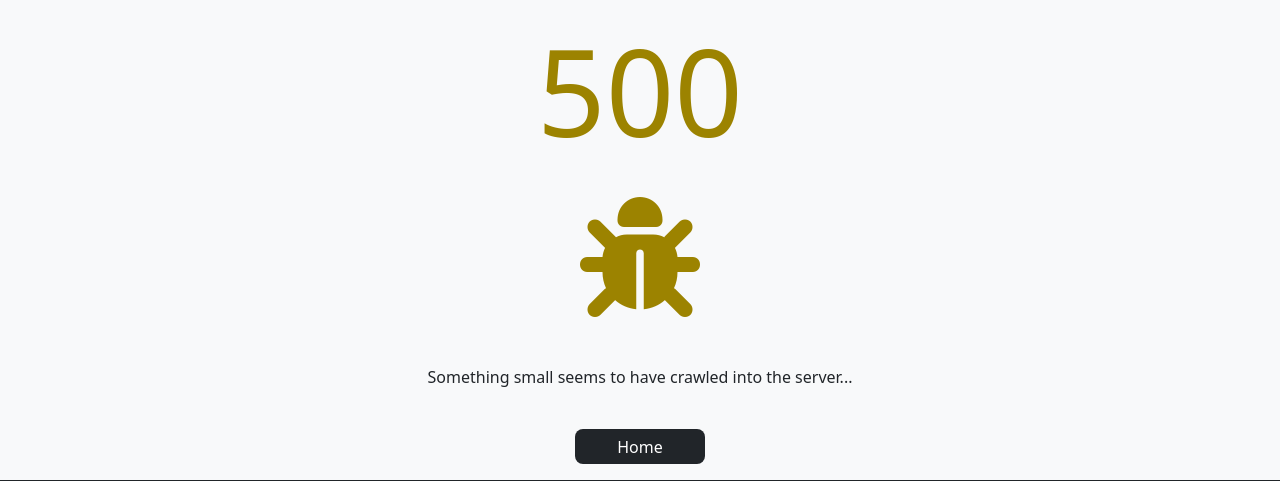
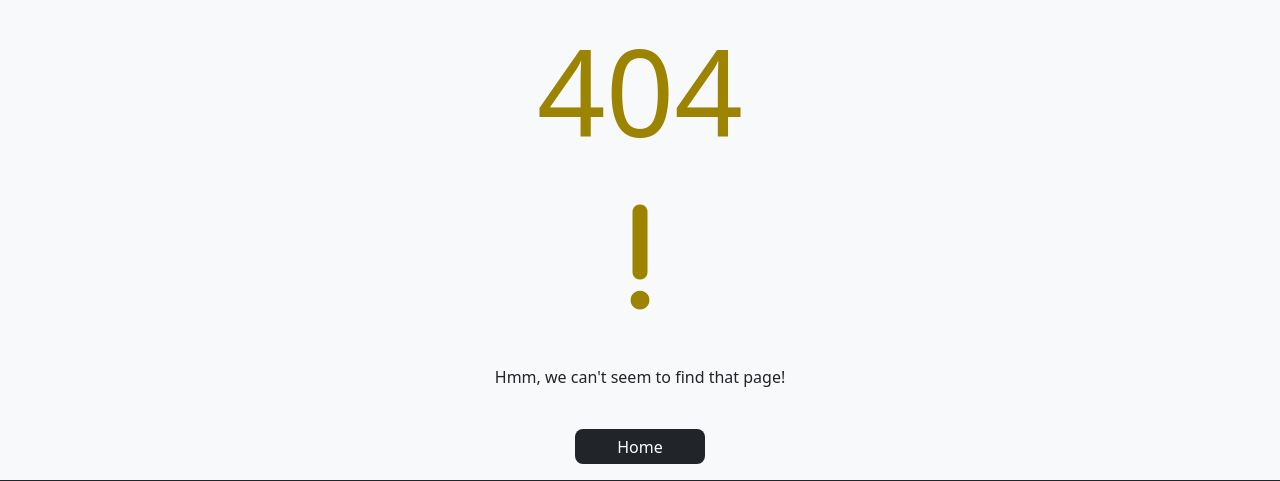
Before and after one commit to MikeR94/CI-Project-Portfolio-4, a Django app: template templates/404.html in a window 1280 px wide. Shown: the part 92-573 px from the top of the page. Run offline with Django 3.2, Linux system fonts and the light colour scheme; the template is opened without the code that fills it, so the values that code supplies are empty; some libraries are stand-ins or nearby versions.

Commit message:
Revert 404.html back to original 404 code

```diff
--- a/templates/404.html
+++ b/templates/404.html
@@ -3,9 +3,9 @@
 <div class="container page-space">
   <div class="row">
     <div class="col-12 text-center">
-      <div><p class="error-title">500</p></div>
-      <div><i class="fas fa-bug error-title"></i></div>
-      <div><p class="mt-5">Something small seems to have crawled into the server...</p></div>
+      <div><p class="error-title">404</p></div>
+      <div><i class="fas fa-exclamation error-title"></i></div>
+      <div><p class="mt-5">Hmm, we can't seem to find that page!</p></div>
       <form action="/">
         <button class="black-button mt-4" type="submit">Home</button>
       </form>
```
